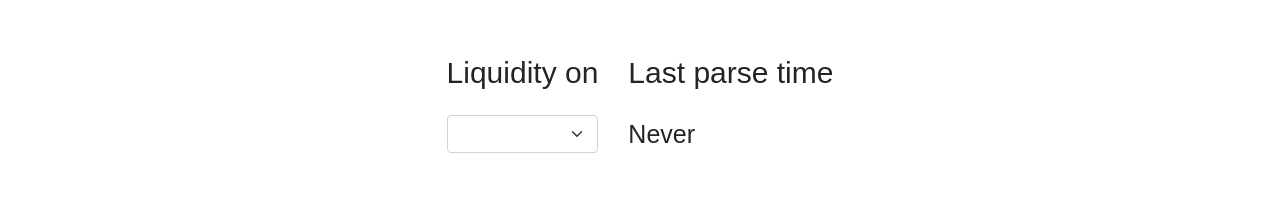
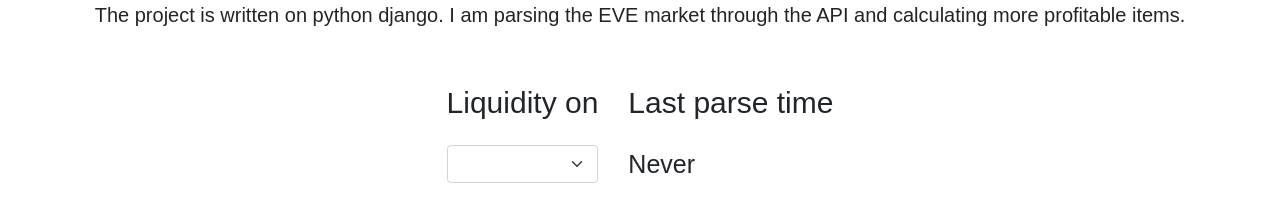
Before and after one commit to ATPstealer/eve_parser, a Django app: page /logistics/liquidity/ in a window 1280 px wide. Shown: the part 70-273 px from the top of the page. Run offline with Django 3.2, Linux system fonts and the light colour scheme; tables that the repository leaves empty hold one stand-in row (values such as "Sample post"); data that the repository does not hold is empty; parts of the project's set-up code (start-up, migrations or seed data) failed here and were passed over; some web fonts are replaced.

Commit message:
Descriptions

```diff
--- a/logistics/templates/logistics/liquidity.html
+++ b/logistics/templates/logistics/liquidity.html
@@ -6,7 +6,7 @@
 <body>
 
 {% include "eve/menu.html" %}
-
+<div class="description">The project is written on python django. I am parsing the EVE market through the API and calculating more profitable items.</div>
 <form class="selects" method="get" action="/logistics/liquidity/" id="region_form">
     <div class="form-item">
         <span>Liquidity on</span>
--- a/logistics/templates/logistics/planing.html
+++ b/logistics/templates/logistics/planing.html
@@ -6,7 +6,7 @@
 <body>
 
 {% include "eve/menu.html" %}
-
+<div class="description">The project is written on python django. I am parsing the EVE market through the API and calculating more profitable items.</div>
 <form class="selects" method="get" action="/logistics/planing/" id="region_form">
     <div class="form-item">
         <span>From</span>
--- a/static/eve/style.css
+++ b/static/eve/style.css
@@ -139,3 +139,8 @@ tr:nth-child(odd){
 .header a:hover span {
     color: white;
 }
+
+.description {
+    text-align: center;
+    font-size: 20px;
+}
```
